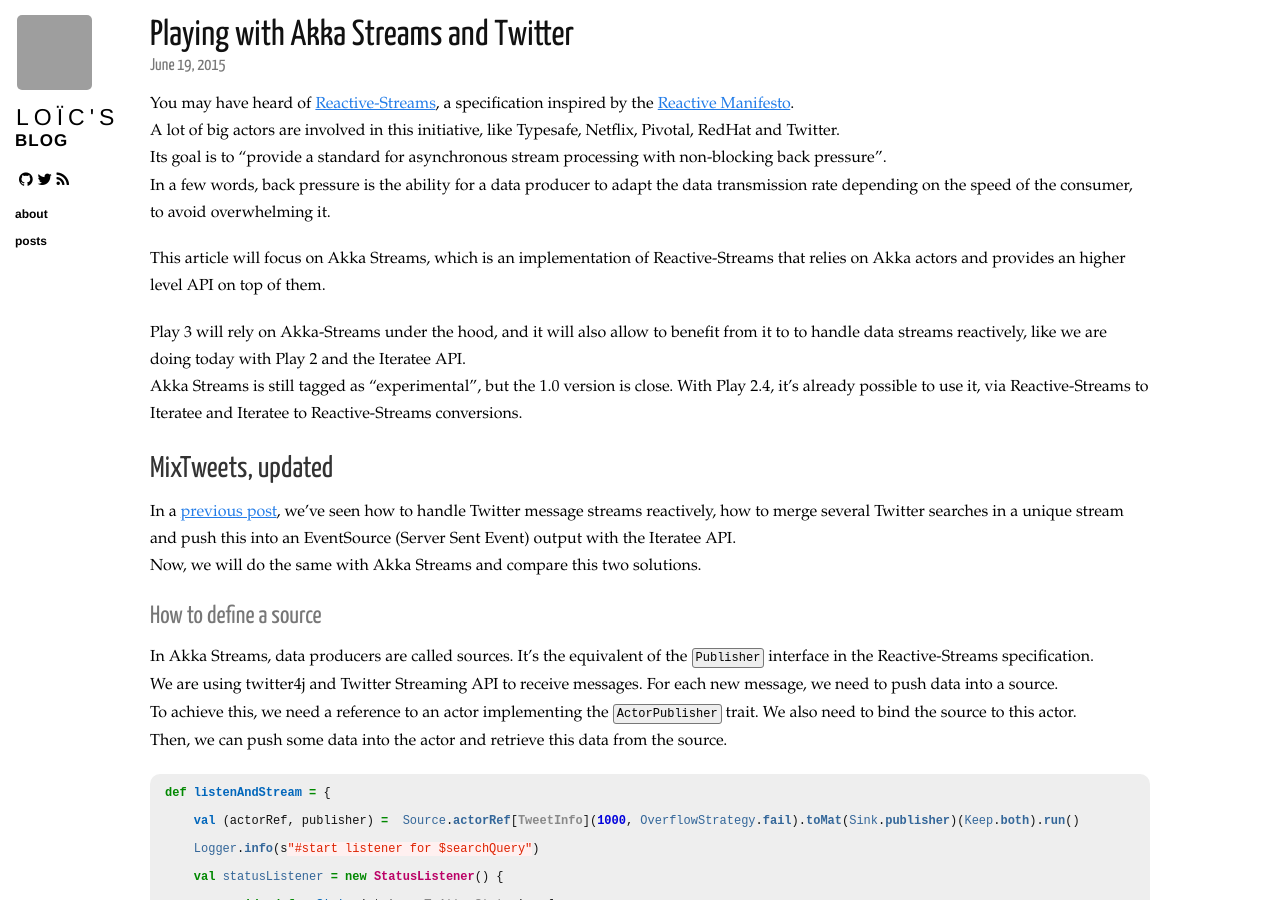
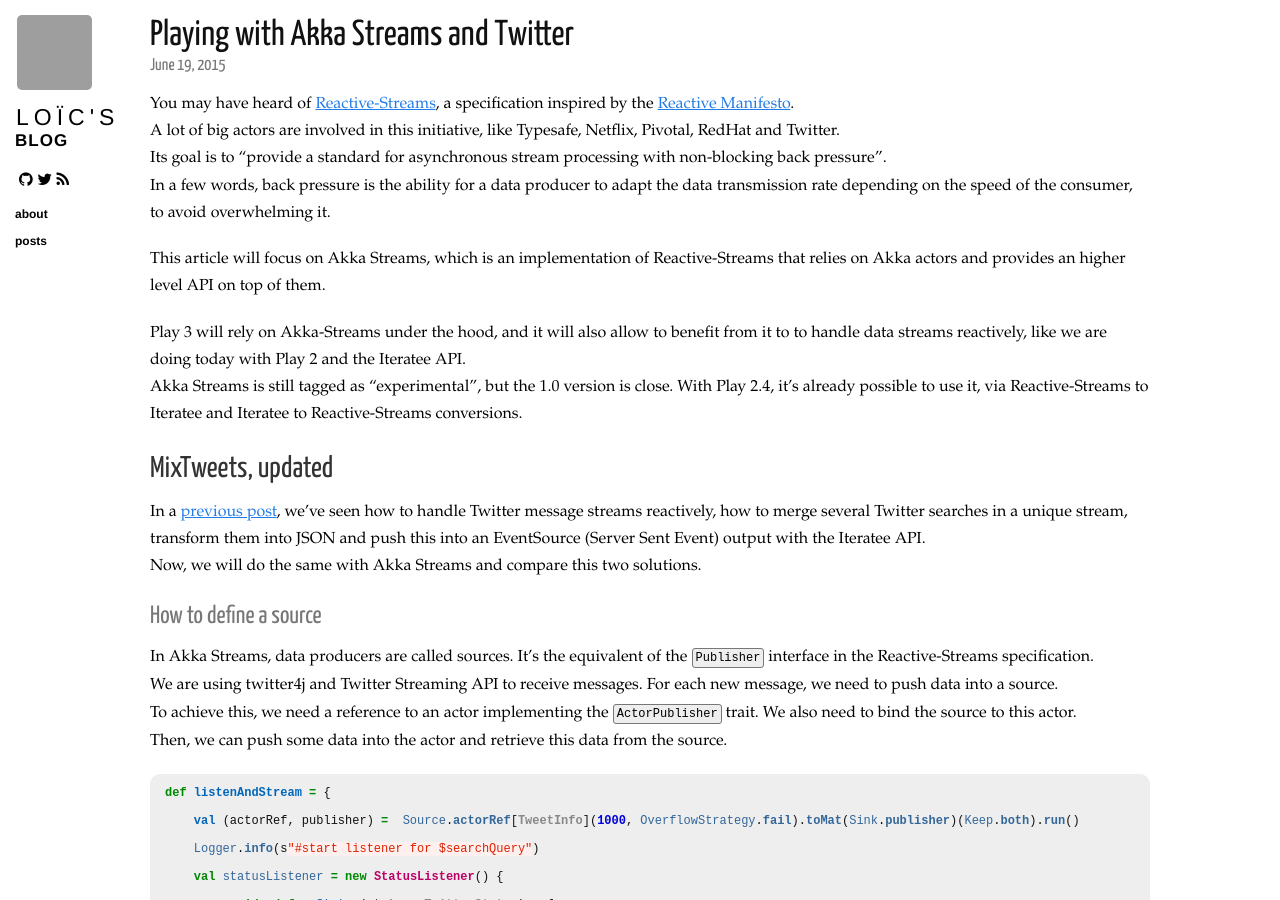
Before and after one commit to loicdescotte/loicdescotte.github.io, a Jekyll site: the page built from _posts/2015-06-19-play-akka-streams-twitter.md, in a window 1280 px wide and 900 px high. Built offline with Jekyll 4.4.1, drawn with Linux system fonts in a browser that asks for light colours; nearby versions of some CDN libraries; Markdown is read by kramdown in place of the engine named in the settings; comment, search, counter and statistics services are not loaded; grey boxes are pictures that could not be loaded.

Commit message:
Update 2015-06-19-play-akka-streams-twitter.md

```diff
--- a/_posts/2015-06-19-play-akka-streams-twitter.md
+++ b/_posts/2015-06-19-play-akka-streams-twitter.md
@@ -20,7 +20,7 @@ Akka Streams is still tagged as "experimental", but the 1.0 version is close. Wi
 
 ## MixTweets, updated
 
-In a [previous post](http://loicdescotte.github.io/posts/mixtweets/), we've seen how to handle Twitter message streams reactively, how to merge several Twitter searches in a unique stream and push this into an EventSource (Server Sent Event) output with the Iteratee API.
+In a [previous post](http://loicdescotte.github.io/posts/mixtweets/), we've seen how to handle Twitter message streams reactively, how to merge several Twitter searches in a unique stream, transform them into JSON and push this into an EventSource (Server Sent Event) output with the Iteratee API.
 Now, we will do the same with Akka Streams and compare this two solutions.
 
 ### How to define a source
```
